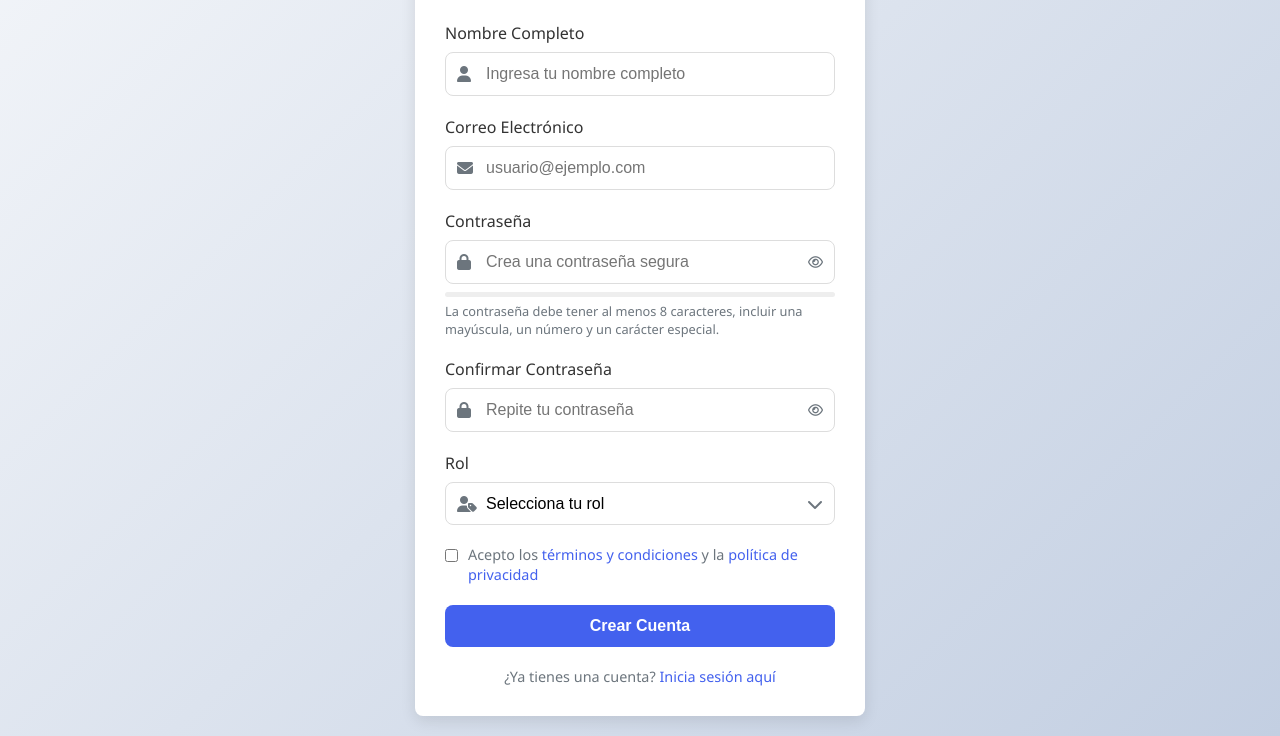
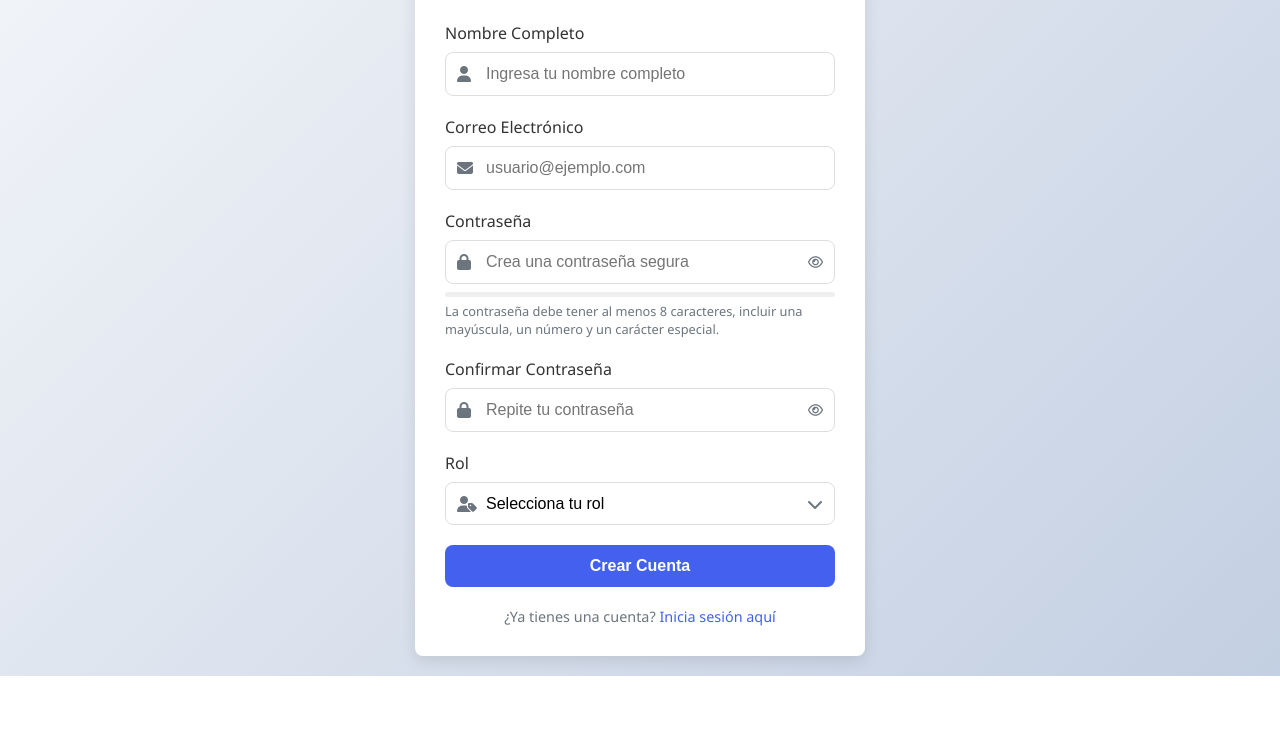
Before and after one commit to Niko-44/Sistema-Elegibilidad-Materias, a website: page views/register.html in a window 1280 px wide. Shown: the part 210-946 px from the top of the page. After the commit the page ends 886 px from the top, so only its background shows below. Drawn offline with Linux system fonts and the light colour scheme.

Commit message:
se quito los terminos del registro

```diff
--- a/views/register.html
+++ b/views/register.html
@@ -150,32 +150,6 @@
             transform: translateY(-50%);
             pointer-events: none;
             color: var(--text-light);
-        }
-
-        .terms {
-            display: flex;
-            align-items: flex-start;
-            margin-bottom: 20px;
-            font-size: 0.9rem;
-        }
-
-        .terms input {
-            margin-top: 4px;
-            margin-right: 10px;
-        }
-
-        .terms label {
-            color: var(--text-light);
-            line-height: 1.4;
-        }
-
-        .terms a {
-            color: var(--primary-color);
-            text-decoration: none;
-        }
-
-        .terms a:hover {
-            text-decoration: underline;
         }
 
         .register-btn {
@@ -364,10 +338,6 @@
                 </div>
             </div>
 
-            <div class="terms">
-                <input type="checkbox" id="terms" name="terms" required>
-                <label for="terms">Acepto los <a href="#">términos y condiciones</a> y la <a href="#">política de privacidad</a></label>
-            </div>
 
             <button type="submit" class="register-btn" id="registerButton">
                 <span id="buttonText">Crear Cuenta</span>
@@ -468,7 +438,6 @@
                 const password = document.getElementById('password').value;
                 const confirmPassword = document.getElementById('confirmPassword').value;
                 const rol = document.getElementById('rol').value;
-                const terms = document.getElementById('terms').checked;
 
                 // Validaciones del cliente
                 if (!validateEmail(email)) {
@@ -488,11 +457,6 @@
 
                 if (!rol) {
                     showError('Por favor, selecciona un rol.');
-                    return;
-                }
-
-                if (!terms) {
-                    showError('Debes aceptar los términos y condiciones.');
                     return;
                 }
 
```
